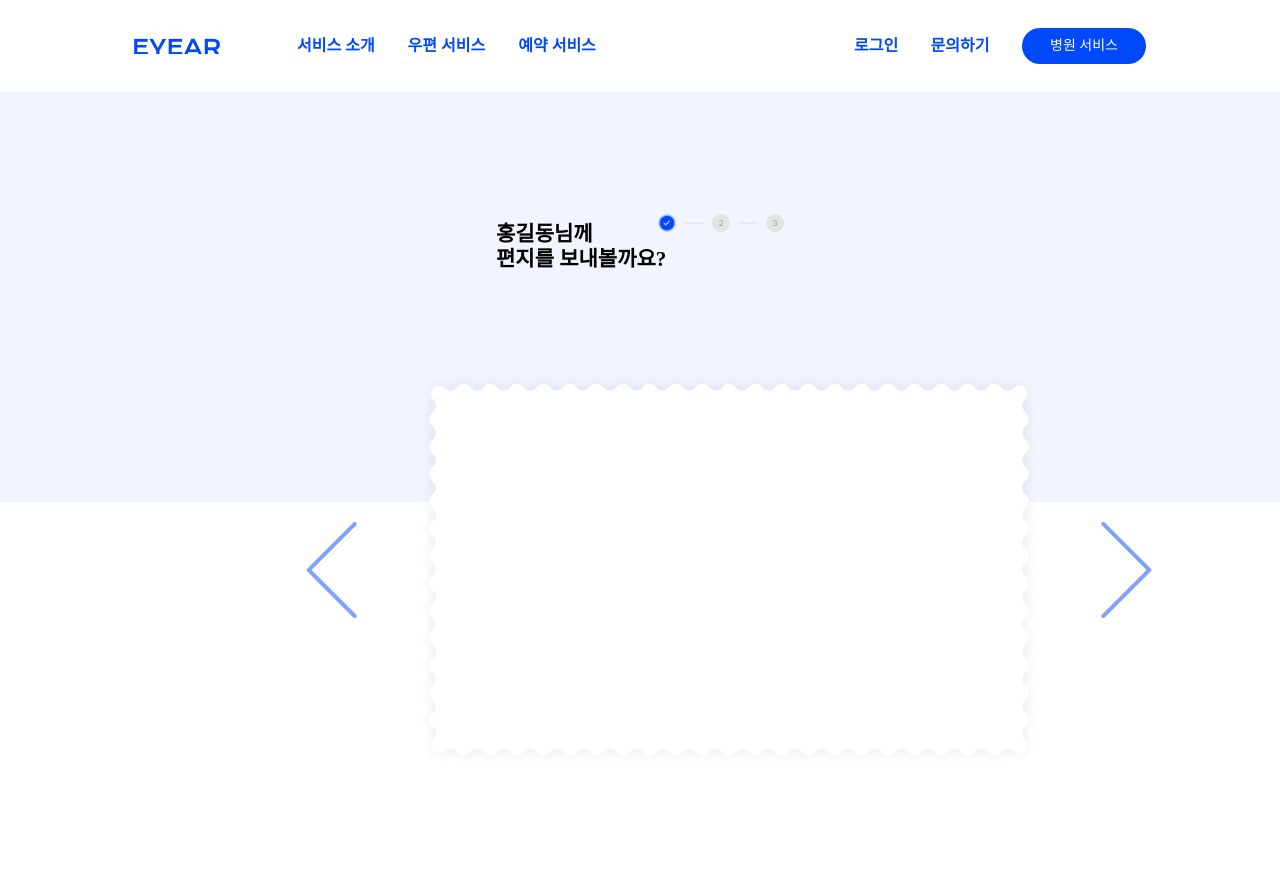
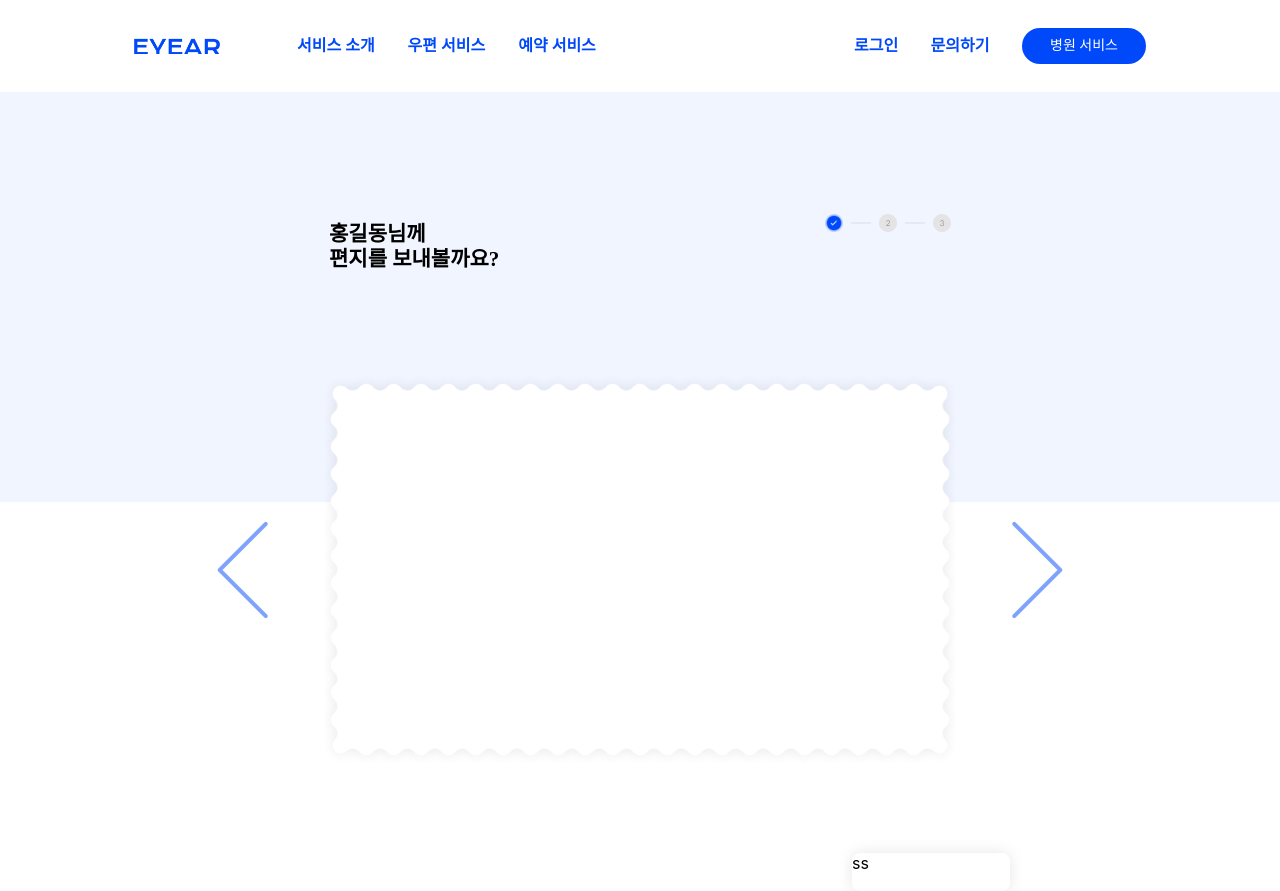
Before and after one commit to eyear22/type_eyear_frontend, a React (Create React App) app: page /mail in a window 1280 px wide. Before the commit the page ends 800 px from the top, so only its background shows below. Built offline with nearby package versions, Linux system fonts and the light colour scheme.

Commit message:
[CHORE] 이미지 상단 수정

```diff
--- a/src/components/Mail/MailContainer.tsx
+++ b/src/components/Mail/MailContainer.tsx
@@ -17,12 +17,14 @@ const Container = styled.section`
   display: flex;
   margin-top: 92px;
   height: 51.3vh;
-  background-color: #f2f5fe;
+  background: #f1f5ff;
 `;
 
 const Wrap = styled.div`
+  display: flex;
+  flex-direction: column;
+  align-items: center;
   transform: translateY(112px);
-  width: 60%;
   margin: 0 auto;
 `;
 
--- a/src/components/Mail/MailDots.tsx
+++ b/src/components/Mail/MailDots.tsx
@@ -21,9 +21,12 @@ const MailDots = () => {
         <Title>{'홍길동님께' + '\n' + '편지를 보내볼까요?'}</Title>
       </Container>
       <Content>
-        <img src={ArrowLeft} alt="" />
-        <img src={MailBasic} alt="" className="mailWrap"></img>
-        <img src={ArrowRight} alt="" />
+        <Arrow src={ArrowLeft} alt="" />
+        <MailWrap>
+          <img src={MailBasic} alt="" />
+          <div className="receiver">ss</div>
+        </MailWrap>
+        <Arrow src={ArrowRight} alt="" />
       </Content>
     </>
   );
@@ -32,12 +35,12 @@ const MailDots = () => {
 const Container = styled.div`
   display: flex;
   flex-direction: column;
-  padding: 0 240px;
   margin-bottom: 96px;
   -webkit-user-select: none;
   -moz-user-select: none;
   -ms-user-select: none;
   user-select: none;
+  width: 622px;
 `;
 
 const Dots = styled.div`
@@ -76,15 +79,31 @@ const Content = styled.div`
   display: flex;
   justify-content: space-between;
   align-items: center;
+  position: relative;
+`;
+
+const Arrow = styled.img`
+  width: 158px;
+  height: 158px;
+  cursor: pointer;
+`;
+
+const MailWrap = styled.div`
+  display: flex;
   img {
-    width: 158px;
-    height: 158px;
-    cursor: pointer;
-  }
-  .mailWrap {
     width: 630px;
     height: 403px;
-    cursor: auto;
+    object-fit: cover;
+  }
+  .receiver {
+    position: absolute;
+    width: 158px;
+    height: 38px;
+    left: 685px;
+    top: 485px;
+    background: #ffffff;
+    box-shadow: 0px 0px 16px rgba(0, 0, 0, 0.1);
+    border-radius: 8px;
   }
 `;
 
```
